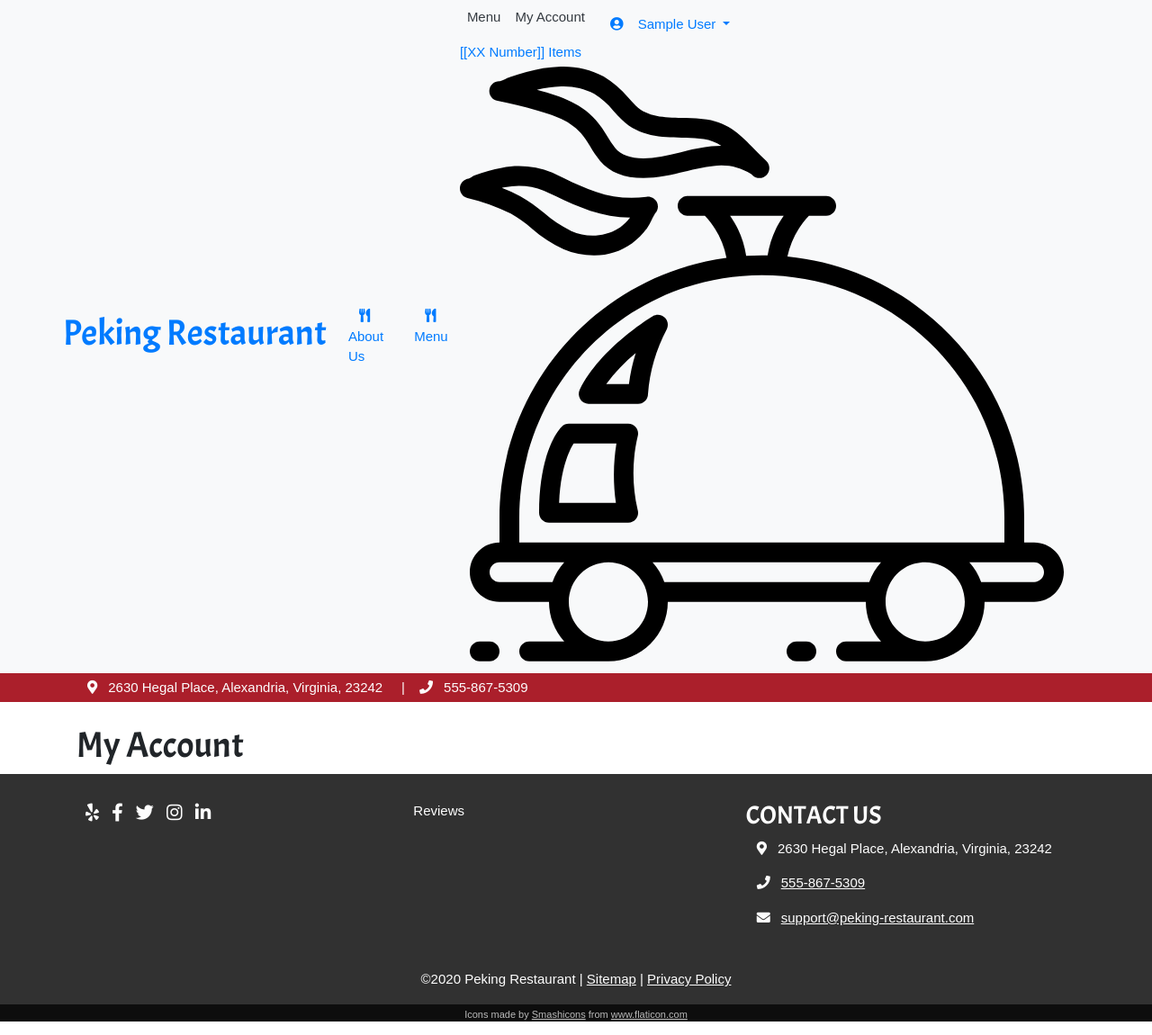
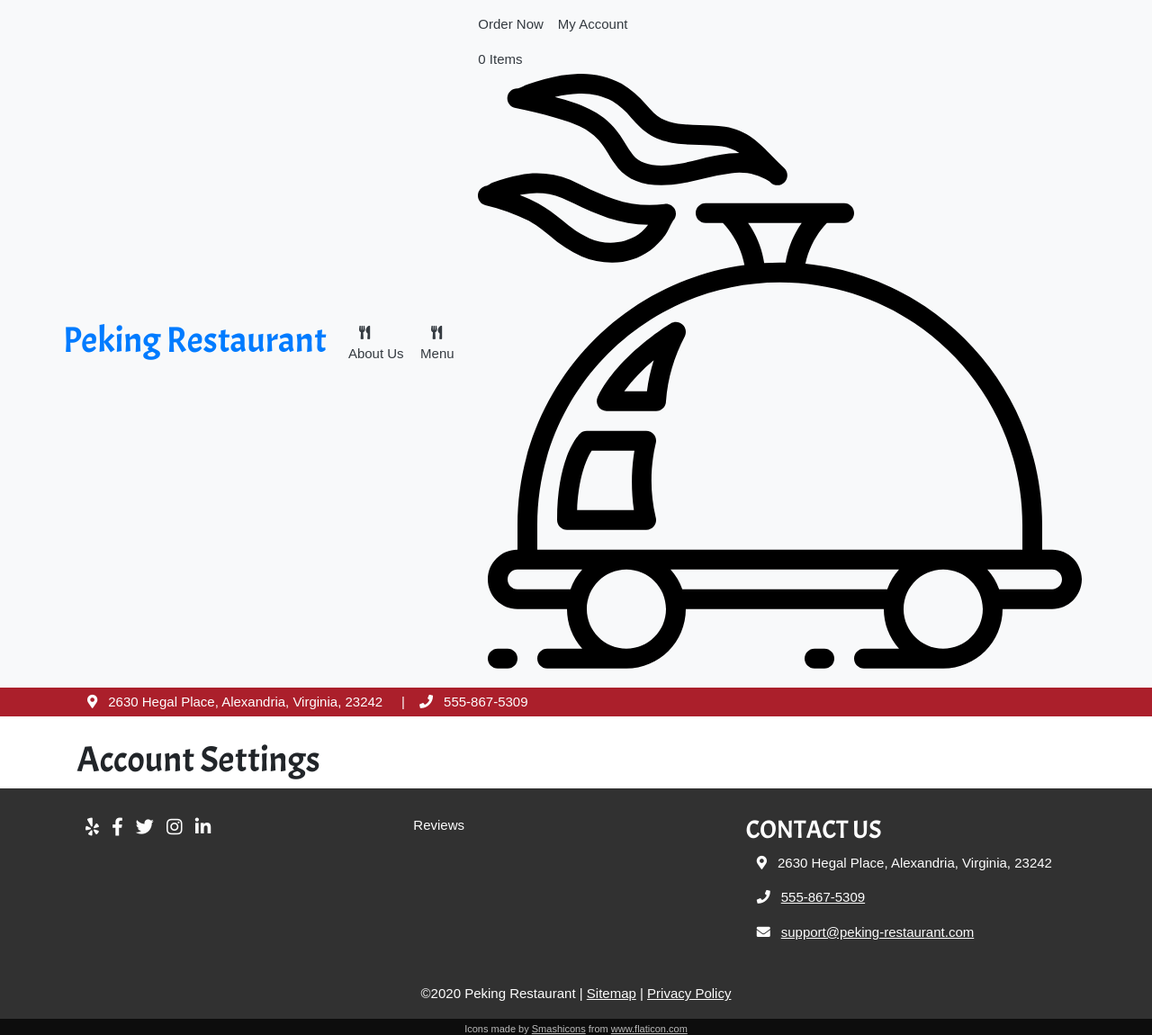
Before and after one commit to Coding-Dojo-PnA-Jan2020/brodyh_tiffanyc_group_project, a Flask app: page /users/me in a window 1280 px wide. Shown: the top 1150 px of the page at 90% size. Run offline with Flask 2, Linux system fonts and the light colour scheme; the visitor is signed in with stand-in values (Sample User, id 1); data comes from the database, SQL or seed files in the repository; some libraries are stand-ins or nearby versions.

Commit message:
Fix links to match routes

```diff
--- a/app/__init__.py
+++ b/app/__init__.py
@@ -31,3 +31,9 @@ def current_user():
         if not user == None:
             return dict(current_user = user)
     return dict(current_user = None)
+
+@app.context_processor
+def cart_menuitem_ids():
+    if 'cart_menuitem_ids' not in session:
+        session['cart_menuitem_ids'] = []
+    return dict(cart_menu_item_ids = session['cart_menuitem_ids'])
--- a/app/mod_pages/controllers.py
+++ b/app/mod_pages/controllers.py
@@ -12,4 +12,4 @@ def about():
 
 @mod_pages.route('/my-account')
 def render_account_settings():
-    return render_template('pages/my-account.html')
+    return redirect('/users/me')
--- a/app/templates/_nav.html
+++ b/app/templates/_nav.html
@@ -2,34 +2,17 @@
   <div class="container">
     <a href="/" class="navbar-brand"><h1 class="logo">Peking Restaurant</h1></a>
     <ul class="navbar-nav">
-      <li class="nav-item"><a href="{{ url_for('pages.about') }}" class="nav-link"><i class="fas fa-utensils"></i> About Us</a></li>
-      <li class="nav-item"><a href="{{ url_for('menuitems.index') }}" class="nav-link"><i class="fas fa-utensils"></i> Menu</a></li>
+      <li class="nav-item"><a href="{{ url_for('pages.about') }}" class="p-2 nav-link text-dark"><i class="fas fa-utensils"></i> About Us</a></li>
+      <li class="nav-item"><a href="{{ url_for('menuitems.index') }}" class="p-2 nav-link text-dark"><i class="fas fa-utensils"></i> Menu</a></li>
     </ul>
     <ul class="nav navbar-nav ml-auto">
-      {# TODO <li clas="navbar-item"><a class="p-2 text-dark" href="/registration_login">Order Now</a></li> #}
-      <li class="navbar-item"><a class="p-2 text-dark" href="/menu">Menu</a></li>
-      <li class="navbar-item"><a class="p-2 text-dark" href="/my-account">My Account</a></li>
+      <li clas="navbar-item"><a class="p-2 nav-link text-dark" href="/users/new">Order Now</a></li>
       {% if current_user is not none %}
-        <li class="nav-item dropdown">
-          <a class="nav-link dropdown-toggle" href="#" id="navbarDropdown" role="button" data-toggle="dropdown" aria-haspopup="true" aria-expanded="false">
-            <i class="fas fa-user-circle"></i> {{ current_user.first_name }} {{ current_user.last_name }}
-          </a>
-          <div class="dropdown-menu" aria-labelledby="navbarDropdown">
-            <a href="{{ url_for('users.me') }}" class="dropdown-item">
-              <i class="fas fa-list"></i> Account</a>
-            <a href="#" class="dropdown-item">
-              <i class="fas fa-credit-card"></i> Orders
-            </a>
-            <div class="dropdown-divider"></div>
-            <a href="{{ url_for('sessions.destroy') }}" class="dropdown-item">
-              <i class="fas fa-sign-out-alt"></i> Sign out
-            </a>
-          </div>
-        </li>
+        <li class="navbar-item"><a class="p-2 nav-link text-dark" href="/my-account">My Account</a></li>
       {% else %}
-        <li class="navbar-item"><a href="/sessions/new" class="nav-link">Sign In</a></li>
+        <li class="navbar-item"><a class="p-2 nav-link text-dark" href="/sessions/new">Sign In</a></li>
       {% endif %}
-      <li class="navbar-item"><a href="/cart-checkout"> [[XX Number]] Items <img src="{{url_for('static', filename='assets/icons/order.svg')}}" alt="Shopping cart"></a></li>
+      <li class="navbar-item"><a class="p-2 nav-link text-dark" href="/cart-checkout"> {{ menuitem_ids|count }} Items <img src="{{url_for('static', filename='assets/icons/order.svg')}}" alt="Shopping cart"></a></li>
     </ul>
   </div>
 </nav>
--- a/app/templates/users/me.html
+++ b/app/templates/users/me.html
@@ -1,8 +1,8 @@
 {% extends 'layout.html' %}
-{% block head_title %}My Account{% endblock %}
+{% block head_title %}Account Settings{% endblock %}
 
 {% block content %}
 <div class="page-header">
-  <h1>My Account</h1>
+  <h1>Account Settings</h1>
 </div>
 {% endblock %}
```
Also changed, not shown: app/mod_menuitems/controllers.py (+13 -0 lines), app/templates/pages/my-account.html (deleted, +0 -8 lines).
